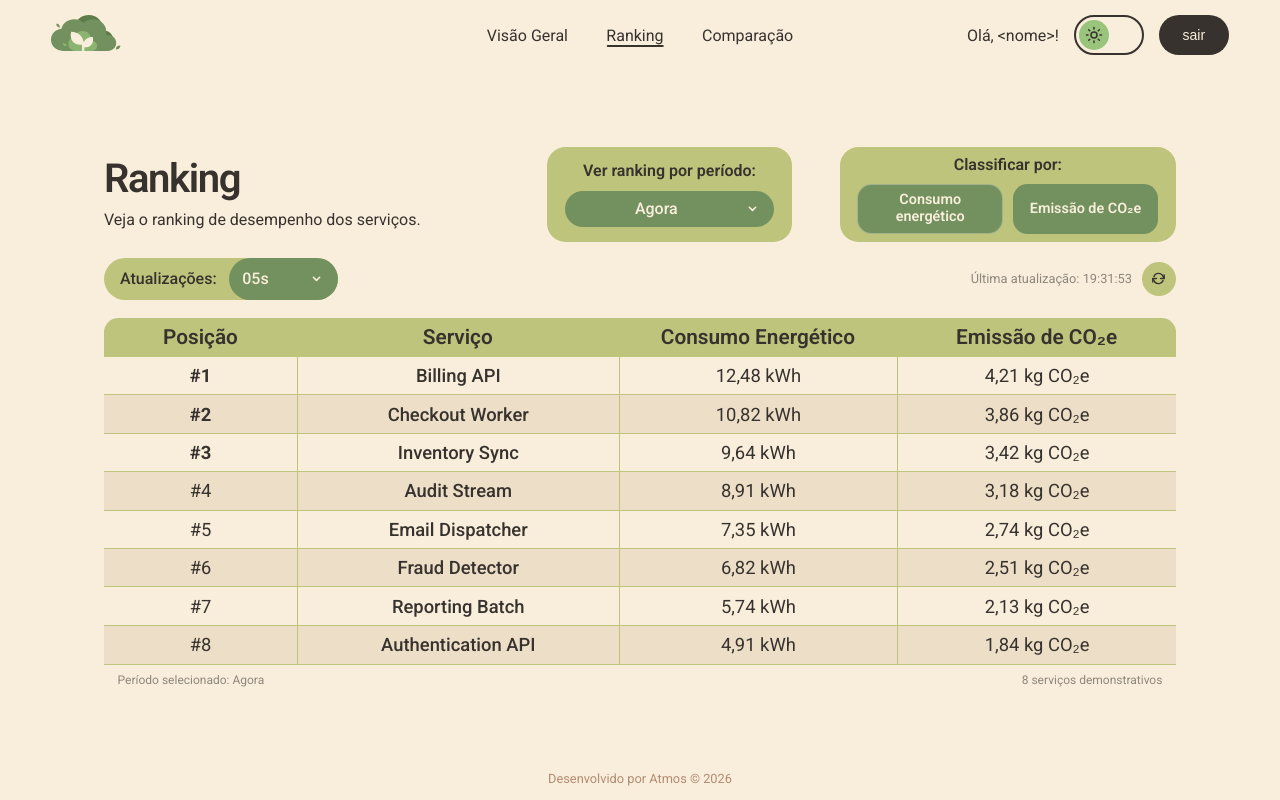
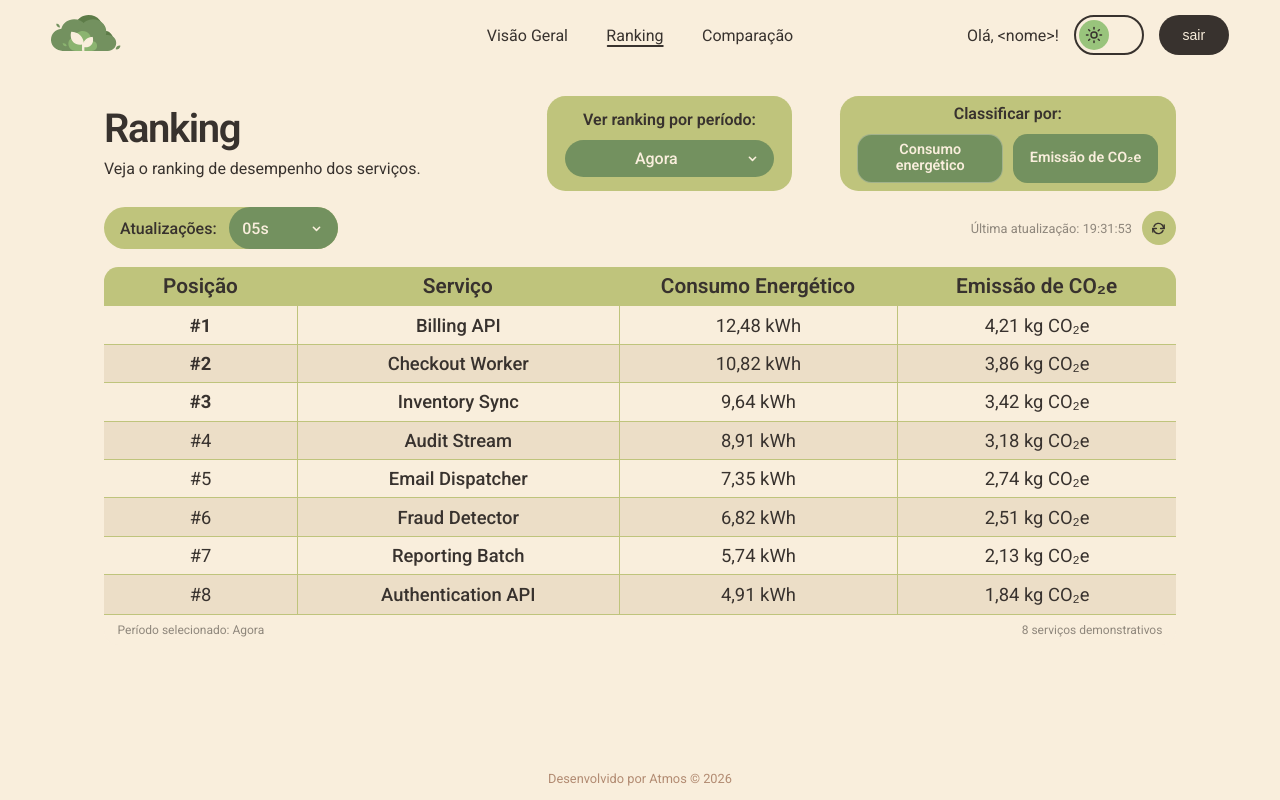
Before and after one commit to atmosabp/greener, a React (Vite) app in the folder frontend/: page /ranking in a window 1280 px wide. Built offline with nearby package versions, Linux system fonts and the light colour scheme.

Commit message:
fix(ranking): ajuste posicao
Ajuste da posição dos componentes do ranking para que fiquem mais pra cima e não centralizados quando está sendo usado em telas maiores ou com um zoom out maior.

```diff
--- a/frontend/src/pages/ranking/Ranking.css
+++ b/frontend/src/pages/ranking/Ranking.css
@@ -32,7 +32,7 @@
 
 .ranking-main {
     width: 90%;
-    flex: 1 0 auto;
+    flex: 0 0 auto;
     min-height: 0;
     margin-top: 5rem;
     padding: 1rem 2.5rem 0.75rem;
@@ -698,7 +698,7 @@
     }
 
     .ranking-main {
-        flex: 1 0 auto;
+        flex: 0 0 auto;
         min-height: 0;
         overflow: visible;
     }
@@ -719,7 +719,7 @@
     }
 
     .ranking-main {
-        flex: 1 0 auto;
+        flex: 0 0 auto;
         min-height: 0;
         gap: 1.25rem;
         margin-top: 5rem;
@@ -769,7 +769,7 @@
     }
 
     .ranking-main {
-        flex: 1 0 auto;
+        flex: 0 0 auto;
         gap: 1rem;
         margin-top: 5rem;
         padding: 1.1rem 1rem 0.75rem;
```
